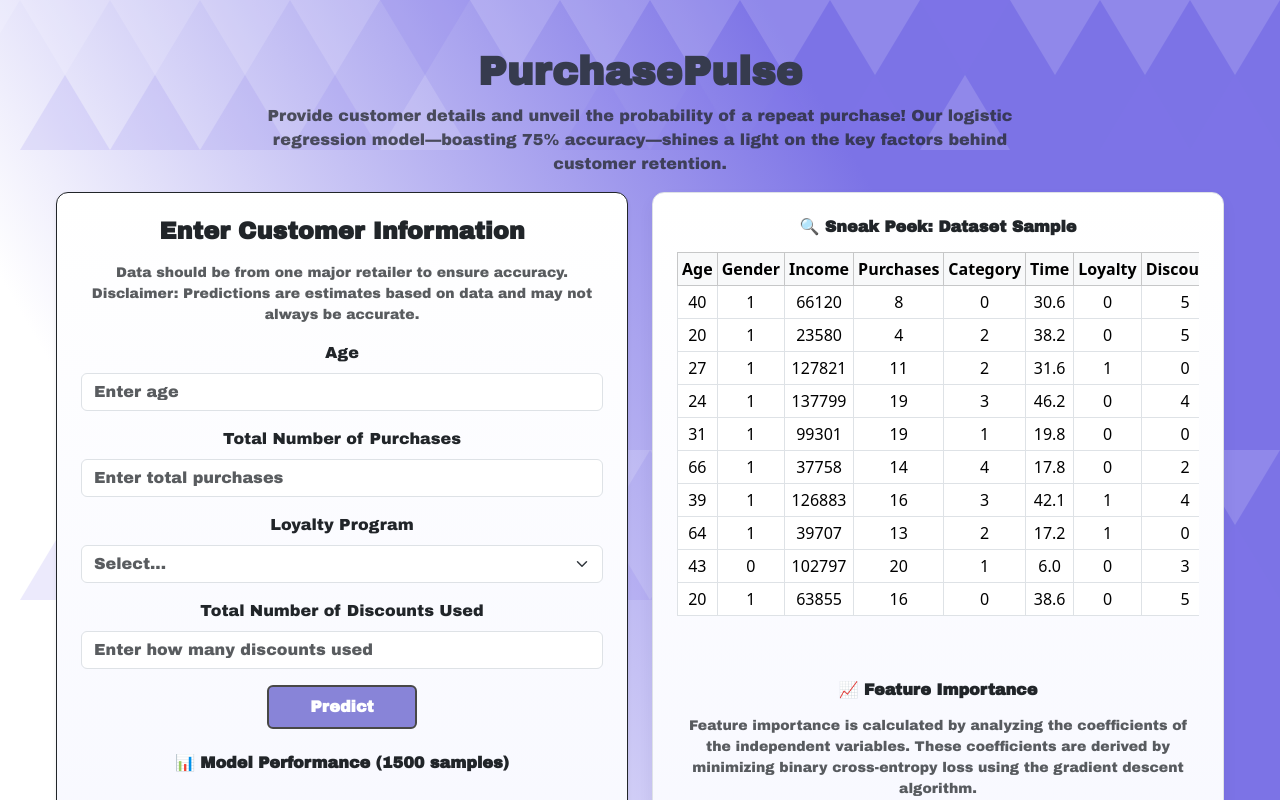
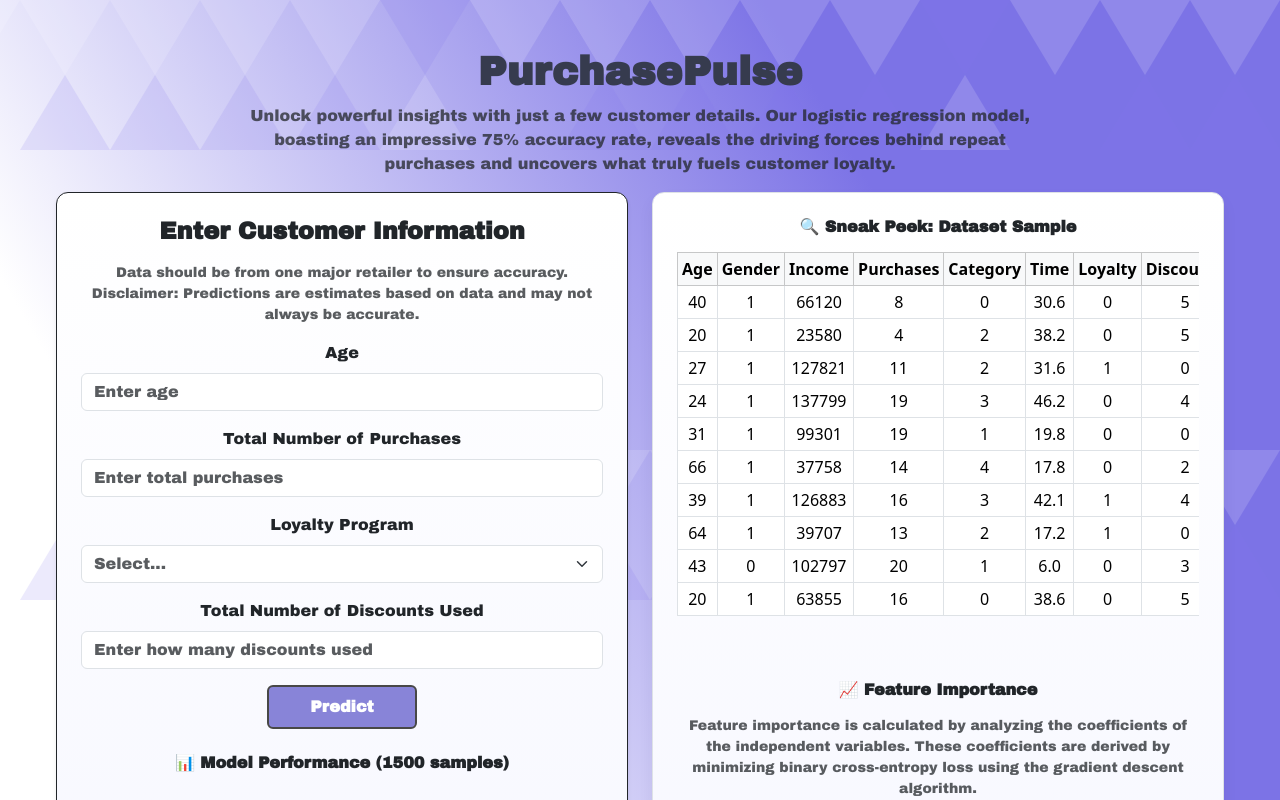
Before and after one commit to adamwalid64/PurchasePulseAI, a React (Vite) app in the folder cust-dashboard/: page / in a window 1280 px wide. Shown: the top 800 px of the page. Built offline with nearby package versions, Linux system fonts and the light colour scheme; no server answers.

Commit message:
updating paragraph

```diff
--- a/cust-dashboard/src/App.jsx
+++ b/cust-dashboard/src/App.jsx
@@ -143,7 +143,7 @@ function App() {
       <div className="header-container text-center mb-3">
         <h1 id="title" className="archivo-black-regular">PurchasePulse</h1>
         <p className="text-muted project-description archivo-black-regular">
-          Provide customer details and unveil the probability of a repeat purchase! Our logistic regression model—boasting 75% accuracy—shines a light on the key factors behind customer retention.
+          Unlock powerful insights with just a few customer details. Our logistic regression model, boasting an impressive 75% accuracy rate, reveals the driving forces behind repeat purchases and uncovers what truly fuels customer loyalty.
         </p>
       </div>
 
```
